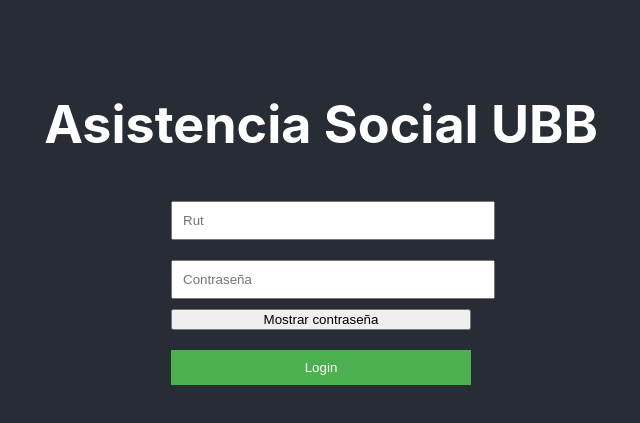
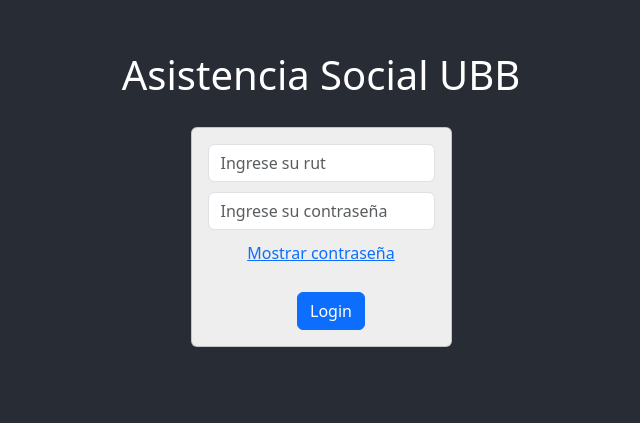
Before and after one commit to TheXvis/Frontend_ISW, a React (Create React App) app: page / in a window 1280 px wide. Shown: the part 151-574 px from the top of the page, without its empty margins (319-959 px from the left). Built offline with nearby package versions, Linux system fonts and the light colour scheme.

Commit message:
style login and adminPage

```diff
--- a/package.json
+++ b/package.json
@@ -12,6 +12,7 @@
     "jsonwebtoken": "^9.0.2",
     "jwt-decode": "^4.0.0",
     "react": "^18.2.0",
+    "react-bootstrap": "^2.9.1",
     "react-dom": "^18.2.0",
     "react-hook-form": "^7.48.2",
     "react-router-dom": "^6.20.0",
--- a/src/components/as/borrarAS.jsx
+++ b/src/components/as/borrarAS.jsx
@@ -20,13 +20,14 @@
     };
 
     return (
-        <form onSubmit={handleSubmit}>
-            <label>
-                ID del asistente social:
-                <input type="text" value={id} onChange={(e) => setId(e.target.value)} required />
-            </label>
-            <button type="submit">Eliminar asistente social</button>
-        </form>
+        <div className="container mt-4">
+            <div className="input-group mb-3">
+                <input type="text" className="form-control" value={id} onChange={(e) => setId(e.target.value)} placeholder="Ingrese el rut" required />
+                <div className="input-group mb-3 d-flex justify-content-center align-items-center">
+                    <button style={{marginTop:"10px"}}className="btn btn-primary" type="submit" onClick={handleSubmit}>Eliminar asistente social</button>
+                </div>
+            </div>
+        </div>
     );
 }
 
--- a/src/components/as/crearAS.jsx
+++ b/src/components/as/crearAS.jsx
@@ -40,18 +40,36 @@
 
 
   return (
-    <div>
-    <form onSubmit={handleSubmit}>
-      <input type="text" value={id} onChange={(e) => setId(e.target.value)} placeholder="ID" required />
-      <input type="text" value={name} onChange={(e) => setName(e.target.value)} placeholder="Nombre" required />
-      <input type="password" value={password} onChange={(e) => setPassword(e.target.value)} placeholder="Contraseña" required />
-      <input type="text" value={telefono} onChange={(e) => setTelefono(e.target.value)} placeholder="Teléfono" required />
-      <input type="email" value={correo} onChange={(e) => setCorreo(e.target.value)} placeholder="Correo" required />
-      <input type="text" value={direccion} onChange={(e) => setDireccion(e.target.value)} placeholder="Dirección" required />
-      <input type="text" value={comuna} onChange={(e) => setComuna(e.target.value)} placeholder="Comuna" required />
-      <input type="text" value={region} onChange={(e) => setRegion(e.target.value)} placeholder="Región" required />
-      <button type="submit">Crear Asistente Social</button>
-    </form>
+    <div className="container mt-4">
+    <div style={{ backgroundColor: '#eee', padding: '15px', borderRadius: '15px'}}>
+      <form onSubmit={handleSubmit}>
+        <div className="form-group mb-2">
+          <input type="text" className="form-control" value={id} onChange={(e) => setId(e.target.value)} placeholder="Rut" required />
+        </div>
+        <div className="form-group mb-2">
+          <input type="text" className="form-control" value={name} onChange={(e) => setName(e.target.value)} placeholder="Nombre" required />
+        </div>
+        <div className="form-group mb-2">
+          <input type="password" className="form-control" value={password} onChange={(e) => setPassword(e.target.value)} placeholder="Contraseña" required />
+        </div>
+        <div className="form-group mb-2">
+          <input type="text" className="form-control" value={telefono} onChange={(e) => setTelefono(e.target.value)} placeholder="Teléfono" required />
+        </div>
+        <div className="form-group mb-2">
+          <input type="email" className="form-control" value={correo} onChange={(e) => setCorreo(e.target.value)} placeholder="Correo" required />
+        </div>
+        <div className="form-group mb-2">
+          <input type="text" className="form-control" value={direccion} onChange={(e) => setDireccion(e.target.value)} placeholder="Dirección" required />
+        </div>
+        <div className="form-group mb-2">
+          <input type="text" className="form-control" value={comuna} onChange={(e) => setComuna(e.target.value)} placeholder="Comuna" required />
+        </div>
+        <div className="form-group mb-2">
+          <input type="text" className="form-control" value={region} onChange={(e) => setRegion(e.target.value)} placeholder="Región" required />
+        </div>
+        <button type="submit" className="btn btn-primary">Crear Asistente Social</button>
+      </form>
+    </div>
     </div>
   );
 }
--- a/src/components/as/editarAS.jsx
+++ b/src/components/as/editarAS.jsx
@@ -57,44 +57,43 @@
     };
 
     return (
-        <div>
-            <input type="text" value={id} onChange={(e) => setId(e.target.value)} required />
-            <button onClick={handleSearch}>Buscar asistente social</button>
-            {asistenteSocial && (
-                <form onSubmit={handleSubmit}>
-                    <label>
-                        Nombre:
-                        <input type="text" value={name} onChange={(e) => setName(e.target.value)} />
-                    </label>
-                    <label>
-                        Contraseña:
-                        <input type="password" value={password} onChange={(e) => setPassword(e.target.value)} />
-                    </label>
-                    <label>
-                        Teléfono:
-                        <input type="text" value={telefono} onChange={(e) => setTelefono(e.target.value)} />
-                    </label>
-                    <label>
-                        Correo:
-                        <input type="text" value={correo} onChange={(e) => setCorreo(e.target.value)} />
-                    </label>
-                    <label>
-                        Dirección:
-                        <input type="text" value={direccion} onChange={(e) => setDireccion(e.target.value)} />
-                    </label>
-                    <label>
-                        Comuna:
-                        <input type="text" value={comuna} onChange={(e) => setComuna(e.target.value)} />
-                    </label>
-                    <label>
-                        Región:
-                        <input type="text" value={region} onChange={(e) => setRegion(e.target.value)} />
-                    </label>
-                    <button type="submit">Actualizar asistente social</button>
-                </form>
-            )}
+        <div className="container mt-4">
+          <div className="input-group mb-3">
+            <input type="text" className="form-control" value={id} onChange={(e) => setId(e.target.value)} placeholder="Ingrese el rut" required />
+            <div className="input-group mb-3 d-flex justify-content-center align-items-center">
+              <button style={{marginTop:"10px"}}className="btn btn-primary" type="button" onClick={handleSearch}>Buscar asistente social</button>
+            </div>
+          </div>
+          {asistenteSocial && (
+            <div style={{ backgroundColor: '#eee', padding: '15px', borderRadius: '15px'}}>
+              <form onSubmit={handleSubmit}>
+                <div className="form-group mb-2">
+                  <input type="text" className="form-control" value={name} onChange={(e) => setName(e.target.value)} placeholder="Nombre" required />
+                </div>
+                <div className="form-group mb-2">
+                  <input type="password" className="form-control" value={password} onChange={(e) => setPassword(e.target.value)} placeholder="Contraseña" required />
+                </div>
+                <div className="form-group mb-2">
+                  <input type="text" className="form-control" value={telefono} onChange={(e) => setTelefono(e.target.value)} placeholder="Teléfono" required />
+                </div>
+                <div className="form-group mb-2">
+                  <input type="email" className="form-control" value={correo} onChange={(e) => setCorreo(e.target.value)} placeholder="Correo" required />
+                </div>
+                <div className="form-group mb-2">
+                  <input type="text" className="form-control" value={direccion} onChange={(e) => setDireccion(e.target.value)} placeholder="Dirección" required />
+                </div>
+                <div className="form-group mb-2">
+                  <input type="text" className="form-control" value={comuna} onChange={(e) => setComuna(e.target.value)} placeholder="Comuna" required />
+                </div>
+                <div className="form-group mb-2">
+                  <input type="text" className="form-control" value={region} onChange={(e) => setRegion(e.target.value)} placeholder="Región" required />
+                </div>
+                <button type="submit" className="btn btn-primary">Actualizar asistente social</button>
+              </form>
+            </div>
+          )}
         </div>
-    );
+      );
 }
 
 export default EditAsistenteSocial;
--- a/src/components/as/verAS.jsx
+++ b/src/components/as/verAS.jsx
@@ -20,21 +20,44 @@
     };
 
     return (
-        <div>
-            <input type="text" value={id} onChange={(e) => setId(e.target.value)} required />
-            <button onClick={handleSearch}>Ver asistente social</button>
-            {asistenteSocial && (
-                <div>
-                    <p>Nombre: {asistenteSocial.name}</p>
-                    <p>Correo: {asistenteSocial.correo}</p>
-                    <p>Telefono: {asistenteSocial.telefono}</p>
-                    <p>Dirección: {asistenteSocial.direccion}</p>
-                    <p>Comuna: {asistenteSocial.comuna}</p>
-                    <p>Región: {asistenteSocial.region}</p>
-                </div>
-            )}
+        <div className="container mt-5" >
+          <input type="text" className="form-control" value={id} onChange={(e) => setId(e.target.value)} placeholder="Ingrese el rut" required />
+          <div className="mt-2">
+            <button className="btn btn-primary" type="button" onClick={handleSearch}>Ver asistente social</button>
+          </div>
+
+          {asistenteSocial && (
+            <table className="table mt-4">
+              <tbody>
+                <tr>
+                  <th>Nombre</th>
+                  <td>{asistenteSocial.name}</td>
+                </tr>
+                <tr>
+                  <th>Correo</th>
+                  <td>{asistenteSocial.correo}</td>
+                </tr>
+                <tr>
+                  <th>Telefono</th>
+                  <td>{asistenteSocial.telefono}</td>
+                </tr>
+                <tr>
+                  <th>Dirección</th>
+                  <td>{asistenteSocial.direccion}</td>
+                </tr>
+                <tr>
+                  <th>Comuna</th>
+                  <td>{asistenteSocial.comuna}</td>
+                </tr>
+                <tr>
+                  <th>Región</th>
+                  <td>{asistenteSocial.region}</td>
+                </tr>
+              </tbody>
+            </table>
+          )}
         </div>
-    );
+      );
 }
 
 export default VerAsistenteSocial;
--- a/src/components/login.jsx
+++ b/src/components/login.jsx
@@ -2,6 +2,7 @@
 import React, { useState } from 'react';
 import { useNavigate } from 'react-router-dom';
 import '../index.css';
+import 'bootstrap/dist/css/bootstrap.min.css';
 
 function Login() {
 
@@ -46,14 +47,25 @@
         setShowPassword(!showPassword);
       };
 
-    return (
-        <form className="login-form" onSubmit={handleSubmit}>
-            <input className="login-input" value={_id} onChange={e => set_id(e.target.value)} placeholder="Rut" />
-            <input className="login-input" type={showPassword ? 'text' : 'password'} value={password} onChange={handlePasswordChange} placeholder="Contraseña"  />
-            <button type="button" onClick={toggleShowPassword}>{showPassword ? 'Ocultar contraseña' : 'Mostrar contraseña'}</button>
-            <input type="submit" className="login-submit" value="Login" />
-        </form>
-    );
+      return (
+        <div className="container" style={{marginTop:"20px"}}>
+          <div className="row justify-content-center">
+            <div className="col-md-3">
+              <div className="card" style={{ backgroundColor: '#eee' }}>
+
+                <div className="card-body">
+                  <form className="form-group" onSubmit={handleSubmit}>
+                    <input id="rut" className="form-control" value={_id} onChange={e => set_id(e.target.value)} placeholder="Ingrese su rut" />
+                    <input id="password" className="form-control" type={showPassword ? 'text' : 'password'} value={password} onChange={handlePasswordChange} placeholder="Ingrese su contraseña" style={{marginTop:"10px"}} />
+                    <button type="button" className="btn btn-link" onClick={toggleShowPassword}>{showPassword ? 'Ocultar contraseña' : 'Mostrar contraseña'}</button>
+                    <input type="submit" style={{marginLeft:"20px", marginTop:"20px"}}className="btn btn-primary mt" value="Login" />
+                  </form>
+                </div>
+              </div>
+            </div>
+          </div>
+        </div>
+      );
 }
 
 export default Login;
--- a/src/index.css
+++ b/src/index.css
@@ -23,6 +23,7 @@
   margin: 10px 0;
   padding: 10px;
   width: 100%;
+  height: 50px;
 }
 
 .login-submit {
@@ -38,7 +39,7 @@
 
 .titulo{
   text-align: center;
-  margin-top: 0;
+  margin-top: -100px;
 }
 
 .back-to-home-button {
@@ -56,6 +57,7 @@
   margin: 4px 2px;
   cursor: pointer;
   transition-duration: 0.4s;
+  border-radius: 300px;
 }
 
 .back-to-home-button:hover {
--- a/src/pages/adminPage.jsx
+++ b/src/pages/adminPage.jsx
@@ -6,36 +6,34 @@
 import DeleteAsistenteSocial from "../components/as/borrarAS";
 import EditAsistenteSocial from "../components/as/editarAS";
 import VerAsistenteSocial from "../components/as/verAS";
+import { Dropdown } from 'react-bootstrap';
 
 //10100100-1
 //contrasenaAdmin
 
 function AdminPage() {
   const [action, setAction] = useState('');
-  const [isOpen, setIsOpen] = useState(false);
 
   const handleSelect = (action) => {
     setAction(action);
-    setIsOpen(false);
-  };
-
-  const toggleMenu = () => {
-    setIsOpen(!isOpen);
   };
 
 return (
   <div>
     <BackToHomeButton/>
     <h1>Página de administrador</h1>
-      <button onClick={toggleMenu}>Menú</button>
-      {isOpen && (
-          <div>
-              <button onClick={() => handleSelect('buscar')}>Buscar asistente social</button>
-              <button onClick={() => handleSelect('crear')}>Crear asistente social</button>
-              <button onClick={() => handleSelect('editar')}>Editar asistente social</button>
-              <button onClick={() => handleSelect('eliminar')}>Eliminar asistente social</button>
-          </div>
-      )}
+    <Dropdown>
+      <Dropdown.Toggle variant="success" id="dropdown-basic">
+        Menú
+      </Dropdown.Toggle>
+
+      <Dropdown.Menu>
+        <Dropdown.Item onClick={() => handleSelect('buscar')}>Buscar asistente social</Dropdown.Item>
+        <Dropdown.Item onClick={() => handleSelect('crear')}>Crear asistente social</Dropdown.Item>
+        <Dropdown.Item onClick={() => handleSelect('editar')}>Editar asistente social</Dropdown.Item>
+        <Dropdown.Item onClick={() => handleSelect('eliminar')}>Eliminar asistente social</Dropdown.Item>
+      </Dropdown.Menu>
+    </Dropdown>
     {action === 'buscar' && <VerAsistenteSocial/>}
     {action === 'crear' && <CreateAsistenteSocial/>}
     {action === 'editar' && <EditAsistenteSocial/>}
```
Also changed, not shown: 1 other file (tests, documents, lock files or other folders). Lines whose indentation alone changed are shown as unchanged.
